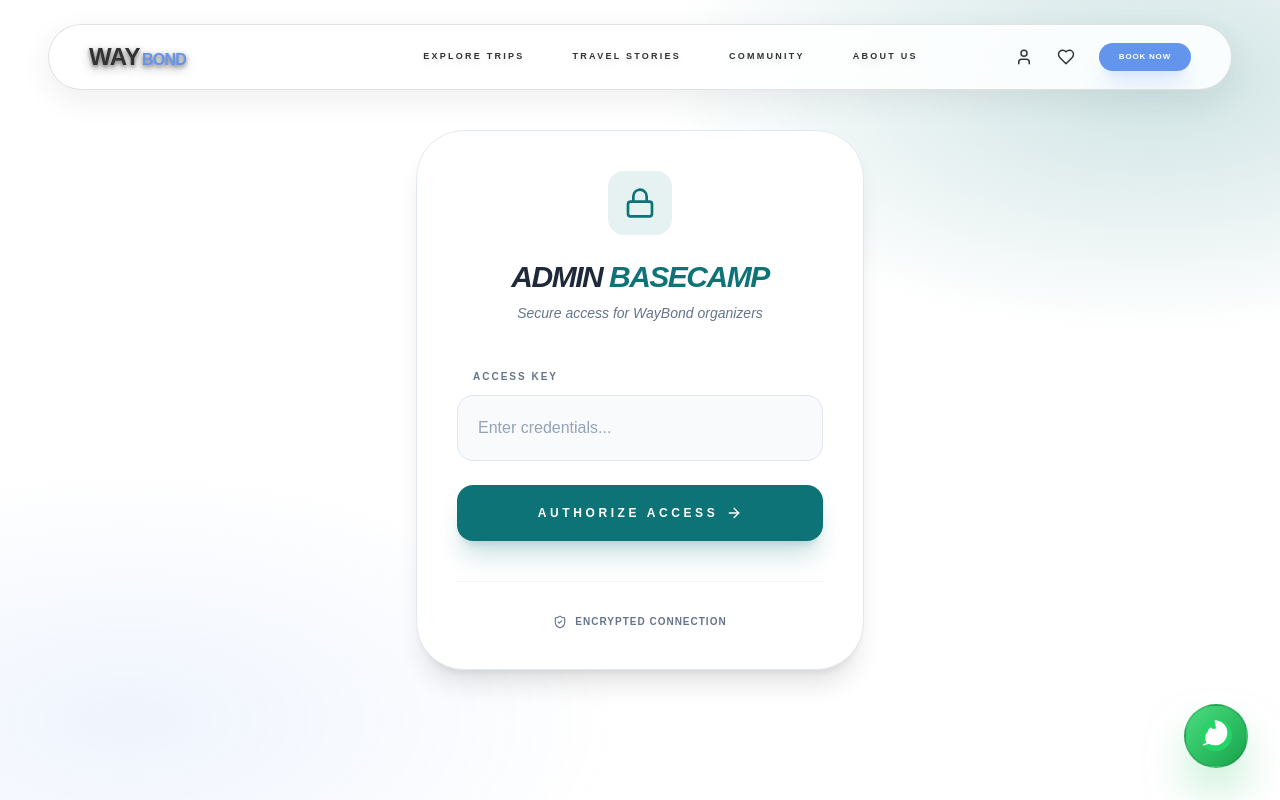
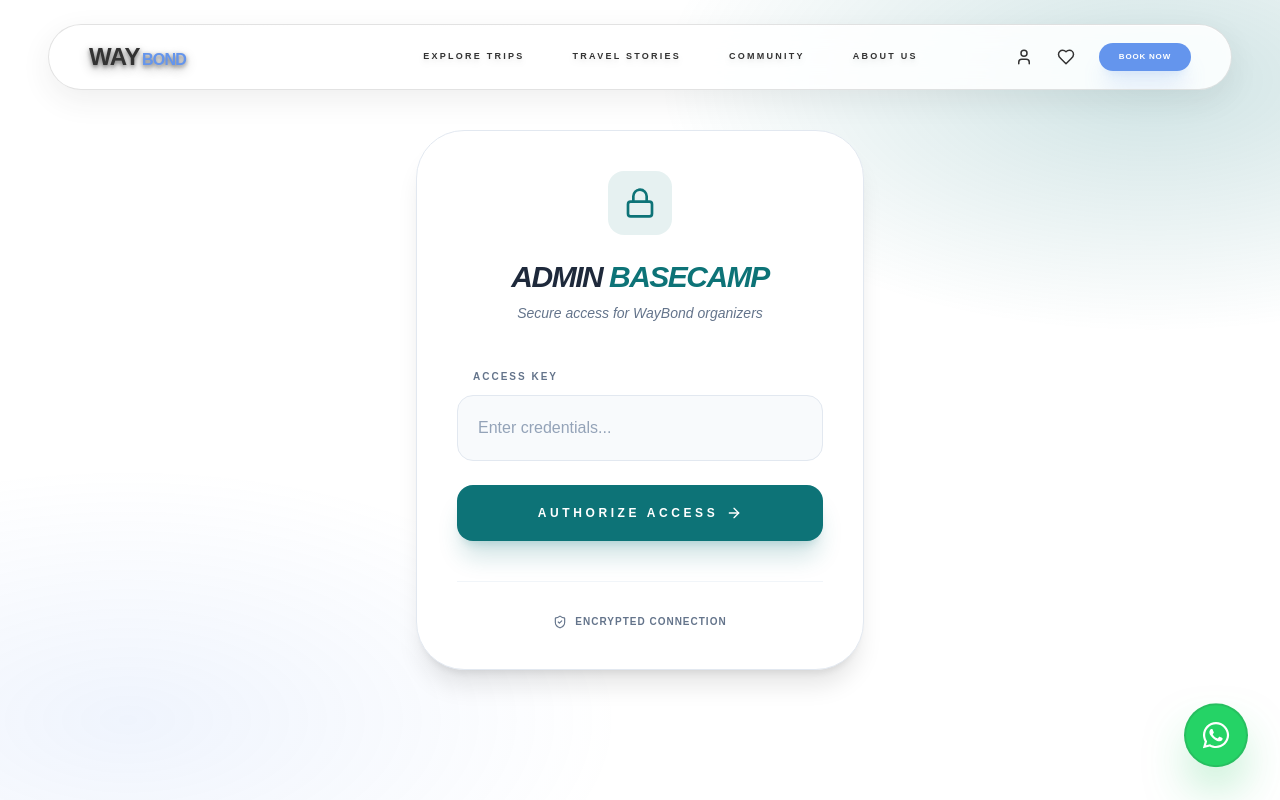
Before and after one commit to devrishiprajapati/Waybond, a React (Vite) app: page /admin/login in a window 1280 px wide. Shown: the top 800 px of the page. Built offline with nearby package versions, Linux system fonts and the light colour scheme.

Commit message:
whats app icon update

```diff
--- a/package.json
+++ b/package.json
@@ -22,6 +22,7 @@
     "react": "^18.3.1",
     "react-dom": "^18.3.1",
     "react-helmet-async": "^3.0.0",
+    "react-icons": "^5.7.0",
     "react-router-dom": "^7.13.2",
     "three": "^0.183.2"
   },
--- a/src/components/FloatingWhatsApp.tsx
+++ b/src/components/FloatingWhatsApp.tsx
@@ -1,17 +1,8 @@
 import React from 'react'
+import { FaWhatsapp } from 'react-icons/fa6'
 import { motion } from 'framer-motion'
 import { getWhatsAppLink } from '../lib/data'
 import { haptics } from '../lib/haptics'
-
-const WhatsAppIcon = () => (
-  <svg className="w-7 h-7 md:w-8 md:h-8" viewBox="0 0 24 24">
-    <circle cx="12" cy="12" r="12" fill="#25D366" />
-    <path
-      fill="#FFFFFF"
-      d="M17.472 14.382c-.297-.149-1.758-.867-2.03-.967-.273-.099-.471-.148-.67.15-.197.297-.767.966-.94 1.164-.173.199-.347.223-.644.075-.297-.15-1.255-.463-2.39-1.475-.883-.788-1.48-1.761-1.653-2.059-.173-.297-.018-.458.13-.606.134-.133.298-.347.446-.52.149-.174.198-.298.298-.497.099-.198.05-.371-.025-.52-.075-.149-.669-1.612-.916-2.207-.242-.579-.487-.5-.67-.51-.173-.008-.371-.01-.57-.01-.198 0-.52.074-.792.372-.272.297-1.04 1.016-1.04 2.479 0 1.462 1.065 2.875 1.213 3.074.149.198 2.096 3.2 5.077 4.487.709.306 1.262.489 1.694.625.712.227 1.36.195 1.871.118.571-.085 1.758-.719 2.006-1.413.248-.694.248-1.289.173-1.413-.074-.124-.272-.198-.57-.347m-5.421-7.403h-.004a9.87 9.87 0 00-5.031 1.378c-1.87 1.246-3.045 3.006-3.045 5.411 0 1.361.264 2.679.754 3.91L2.07 19.07a.5.5 0 00.63.63l3.993-1.335a9.861 9.861 0 004.412 1.256h.004c5.159 0 9.427-4.26 9.427-9.487 0-2.524-1.01-4.898-2.845-6.679-1.835-1.78-4.277-2.758-6.844-2.758z"
-    />
-  </svg>
-)
 
 export default function FloatingWhatsApp() {
   return (
@@ -25,15 +16,19 @@ export default function FloatingWhatsApp() {
       transition={{ delay: 0.8, duration: 0.6, type: 'spring', stiffness: 100 }}
       whileHover={{ scale: 1.15 }}
       whileTap={{ scale: 0.85 }}
-      className="fixed bottom-6 md:bottom-8 right-6 md:right-8 z-40 w-14 md:w-16 h-14 md:h-16 rounded-full bg-gradient-to-br from-green-400 to-green-600 text-white shadow-2xl shadow-green-500/60 hover:shadow-green-500/80 transition-all duration-300 flex items-center justify-center border-2 border-white/30 backdrop-blur-sm"
+      className="fixed bottom-6 md:bottom-8 right-6 md:right-8 z-40"
+      aria-label="Chat with WayBond on WhatsApp"
     >
-      {/* Floating Up-Down Animation */}
+      {/* Pulse ring */}
+      <span className="absolute inset-0 rounded-full bg-[#25D366] animate-ping opacity-30 pointer-events-none" />
+
+      {/* Floating up-down motion */}
       <motion.div
         animate={{ y: [0, -10, 0] }}
         transition={{ duration: 3, repeat: Infinity, ease: 'easeInOut' }}
-        className="flex items-center justify-center"
+        className="relative w-14 md:w-16 h-14 md:h-16 rounded-full bg-[#25D366] flex items-center justify-center shadow-2xl shadow-green-500/60 border-2 border-white/20"
       >
-        <WhatsAppIcon />
+        <FaWhatsapp size={30} color="white" />
       </motion.div>
     </motion.a>
   )
--- a/src/components/WhatsAppButton.tsx
+++ b/src/components/WhatsAppButton.tsx
@@ -1,36 +1,32 @@
 import React from 'react'
-import { MessageCircle } from 'lucide-react'
+import { FaWhatsapp } from 'react-icons/fa6'
 import { motion } from 'framer-motion'
 import { getWhatsAppLink } from '../lib/data'
 import { haptics } from '../lib/haptics'
 
 const WhatsAppButton = () => {
   const message = "Hi Waybond! I'm interested in booking a trip. Could you please help me with the details?"
-  const whatsappUrl = getWhatsAppLink(message)
 
   return (
     <motion.a
-      href={whatsappUrl}
+      href={getWhatsAppLink(message)}
       target="_blank"
       rel="noopener noreferrer"
       onClick={() => haptics.medium()}
       initial={{ scale: 0, opacity: 0 }}
       animate={{ scale: 1, opacity: 1 }}
-      whileHover={{ scale: 1.1 }}
+      transition={{ type: 'spring', stiffness: 260, damping: 20 }}
+      whileHover={{ scale: 1.12 }}
       whileTap={{ scale: 0.9 }}
-      className="fixed bottom-10 right-10 z-[100] group"
+      className="fixed bottom-8 right-8 z-[100]"
+      aria-label="Chat with WayBond on WhatsApp"
     >
-      {/* Pulse Effect */}
-      <div className="absolute inset-0 bg-green-500 rounded-full animate-ping opacity-25 group-hover:opacity-40 transition-opacity"></div>
+      {/* Pulse ring */}
+      <span className="absolute inset-0 rounded-full bg-[#25D366] animate-ping opacity-30 pointer-events-none" />
 
-      {/* Button Body */}
-      <div className="relative bg-white/10 backdrop-blur-3xl border border-white/20 p-5 rounded-full shadow-2xl shadow-green-500/20 group-hover:bg-green-500 transition-all duration-500">
-        <MessageCircle size={32} className="text-green-500 group-hover:text-white transition-colors duration-500" />
-      </div>
-
-      {/* Label Tooltip */}
-      <div className="absolute right-full mr-6 top-1/2 -translate-y-1/2 bg-white text-white text-[10px] uppercase font-black tracking-widest px-4 py-2 rounded-lg opacity-0 group-hover:opacity-100 transition-all duration-500 whitespace-nowrap hidden md:block">
-        Chat with us
+      {/* Button */}
+      <div className="relative w-14 h-14 rounded-full bg-[#25D366] flex items-center justify-center shadow-2xl">
+        <FaWhatsapp size={30} color="white" />
       </div>
     </motion.a>
   )
--- a/src/pages/StaticPages.tsx
+++ b/src/pages/StaticPages.tsx
@@ -51,9 +51,9 @@ const PageLayout = ({ children, title, subtitle, seoTitle, seoDescription, class
 const About = () => (
   <PageLayout
     seoTitle="About WAYBOND — Ahmedabad's Premier Travel Community"
-    seoDescription="Learn about Infi Yatra's mission to make travel meaningful, accessible, and community-driven for Ahmedabad."
+    seoDescription="Learn about Way Bond's mission to make travel meaningful, accessible, and community-driven for Ahmedabad."
     title={<>THE WAY<br /><span className="text-primary px-4 drop-shadow-2xl" style={{ WebkitTextStroke: '2px white' }}>BOND</span> SPIRIT</>}
-    subtitle="Infi Yatra is Ahmedabad's premier authentic travel community. We don't just book tours; we craft soul-stirring memories that resonate for a lifetime."
+    subtitle="Way Bond is Ahmedabad's premier authentic travel community. We don't just book tours; we craft soul-stirring memories that resonate for a lifetime."
   >
     <div className="grid grid-cols-1 lg:grid-cols-2 gap-16 items-center">
       <motion.div
--- a/sw.js
+++ b/sw.js
@@ -1,4 +1,4 @@
-const CACHE_NAME = 'waybond-v2-blue';
+const CACHE_NAME = 'waybond-v3';
 const urlsToCache = [
   '/',
   '/index.html',
```
Also changed, not shown: 1 other file (tests, documents, lock files or other folders).
